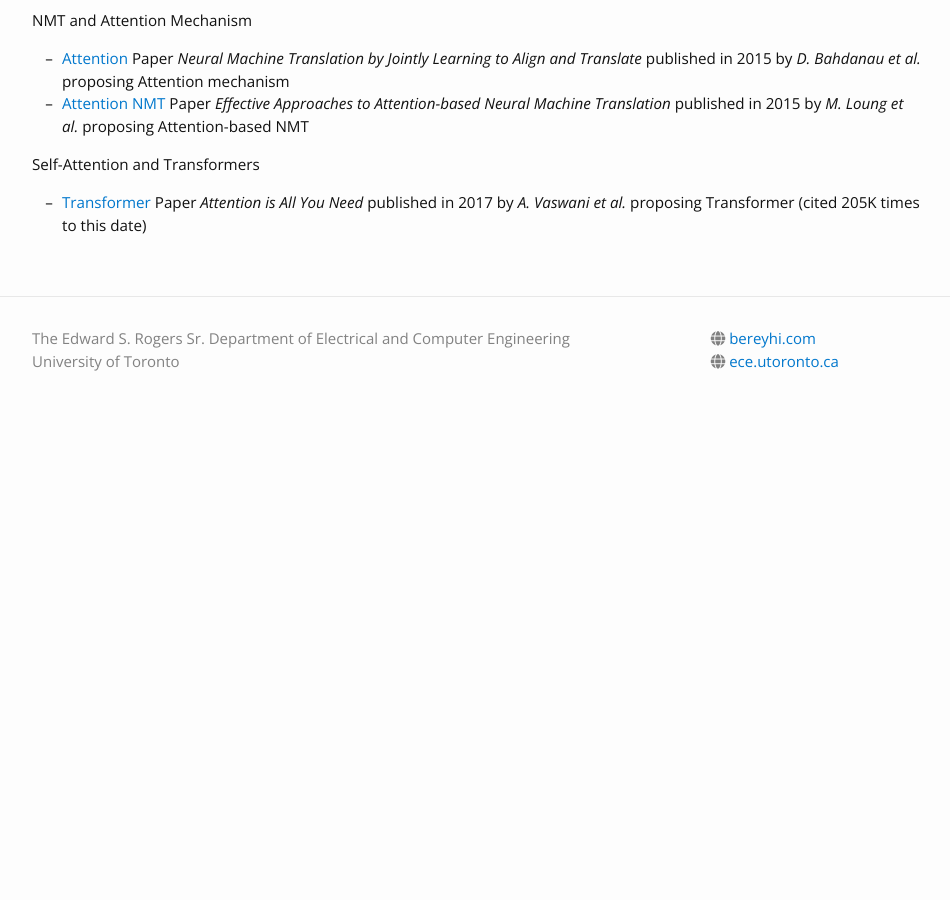
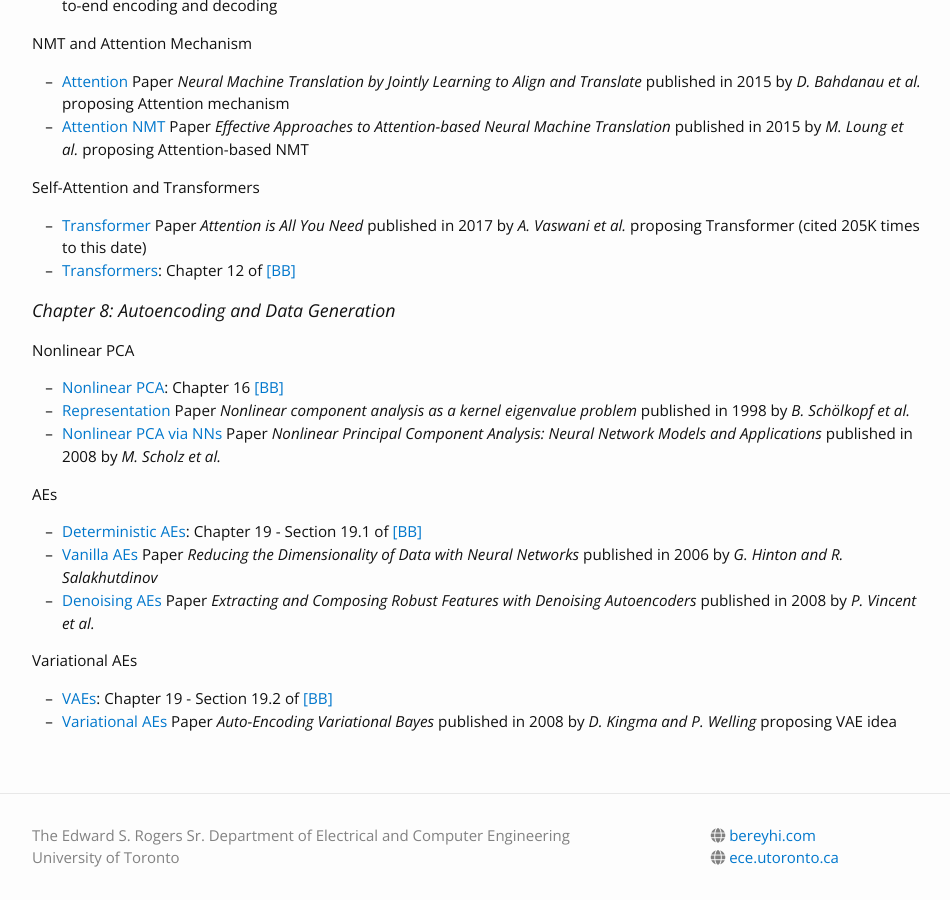
Before and after one commit to bereyhi-courses/dl-utoronto, a Jekyll site: the page built from materials.md, in a window 1280 px wide and 900 px high, scrolled down 6703 px. Shown: the whole window, without its empty margins (163-1113 px from the left). Built offline with Jekyll 4.4.1, drawn with Linux system fonts in a browser that asks for light colours; nearby versions of some CDN libraries; before the commit the page ends 7135 px from its top, so only the background shows below that; some of the changed text lies outside the part shown.

```diff
--- a/materials.md
+++ b/materials.md
@@ -69,6 +69,7 @@ The tutorial notebooks can be accessed below.
 * [Tutorial 6](https://q.utoronto.ca/courses/396459/modules): ResNet by __Saleh Tabatabaei__ [Watch the Video](https://play.library.utoronto.ca/watch/515c9ee8c3a9d1f64a51377c68009a0d)
 * [Tutorial 7](https://q.utoronto.ca/courses/396459/modules): RNNs by __Saleh Tabatabaei__ [Watch the Video](https://play.library.utoronto.ca/watch/315c11f3172eb92eb08c222645bad5f3)
 * [Tutorial 8](https://q.utoronto.ca/courses/396459/modules): Sequence Models by __Saleh Tabatabaei__ [Watch the Video](https://play.library.utoronto.ca/watch/f0d28f4da270c61f7901555434ec0a42)
+* [Tutorial 9](https://q.utoronto.ca/courses/396459/modules): Autoencoders by __Saleh Tabatabaei__ [Watch the Video](https://play.library.utoronto.ca/watch/87336a08b49ffa94c6b5ad6a7863b033)
 
 
 
@@ -234,10 +235,26 @@ This section will be completed gradually through the semester.
 
 #### NMT and Attention Mechanism
 * [Attention](https://arxiv.org/abs/1409.0473) Paper _Neural Machine Translation by Jointly Learning to Align and Translate_ published in 2015 by _D. Bahdanau et al._ proposing Attention mechanism
-* [Attention NMT](hhttps://arxiv.org/abs/1508.04025) Paper _Effective Approaches to Attention-based Neural Machine Translation_ published in 2015 by _M. Loung et al._ proposing Attention-based NMT
+* [Attention NMT](https://arxiv.org/abs/1508.04025) Paper _Effective Approaches to Attention-based Neural Machine Translation_ published in 2015 by _M. Loung et al._ proposing Attention-based NMT
 
 #### Self-Attention and Transformers
 * [Transformer](https://proceedings.neurips.cc/paper/2017/hash/3f5ee243547dee91fbd053c1c4a845aa-Abstract.html) Paper _Attention is All You Need_ published in 2017 by _A. Vaswani et al._ proposing Transformer (cited 205K times to this date)
+* [Transformers](https://www.bishopbook.com/): Chapter 12 of [[BB]](https://www.bishopbook.com/)
 
 
-<!-- ### Chapter 8: Autoencoding and Data Generation -->
+### Chapter 8: Autoencoding and Data Generation
+
+#### Nonlinear PCA
+* [Nonlinear PCA](https://www.bishopbook.com/): Chapter 16 [[BB]](https://www.bishopbook.com/)
+* [Representation](https://ieeexplore.ieee.org/abstract/document/6790375) Paper _Nonlinear component analysis as a kernel eigenvalue problem_ published in 1998 by _B. Schölkopf et al._
+* [Nonlinear PCA via NNs](https://web.archive.org/web/20111003131045id_/http://pca.narod.ru/2MainGorbanKeglWunschZin.pdf) Paper _Nonlinear Principal Component Analysis: Neural Network Models and Applications_ published in 2008 by _M. Scholz et al._
+
+
+#### AEs
+* [Deterministic AEs](https://www.bishopbook.com/): Chapter 19 - Section 19.1 of [[BB]](https://www.bishopbook.com/)
+* [Vanilla AEs](https://dbirman.github.io/learn/hierarchy/pdfs/Hinton2006.pdf) Paper _Reducing the Dimensionality of Data with Neural Networks_ published in 2006 by _G. Hinton and R. Salakhutdinov_
+* [Denoising AEs](https://dl.acm.org/doi/pdf/10.1145/1390156.1390294) Paper _Extracting and Composing Robust Features with Denoising Autoencoders_ published in 2008 by _P. Vincent et al._
+
+#### Variational AEs
+* [VAEs](https://www.bishopbook.com/): Chapter 19 - Section 19.2 of [[BB]](https://www.bishopbook.com/)
+* [Variational AEs](https://indico.math.cnrs.fr/event/11377/attachments/4589/6915/18012024_Kingma-and-Welling-2022%20Auto-Encoding%20Variational%20Bayes.pdf) Paper _Auto-Encoding Variational Bayes_ published in 2008 by _D. Kingma and P. Welling_ proposing VAE idea
```
Also changed, not shown: _lectures/L54_SelfAttention.md (added, +16 -0 lines), _lectures/L55_Transformers.md (added, +16 -0 lines), _lectures/L56_Representation.md (added, +18 -0 lines), _lectures/L57_AEs.md (added, +18 -0 lines), _lectures/L58_Generation.md (added, +17 -0 lines), 3 other files.
